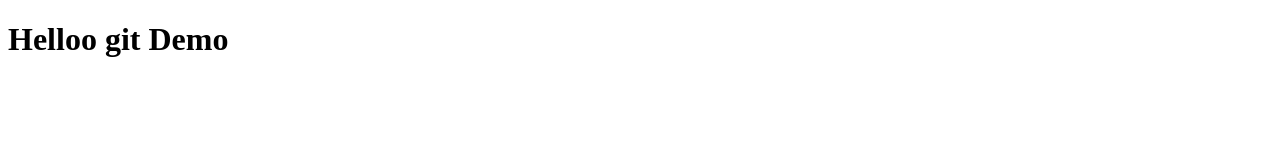
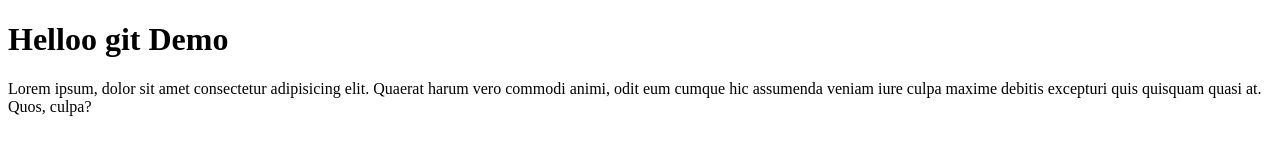
Before and after one commit to vedaanth-arch/LocalRepo, a plain HTML site: page index.html in a window 1280 px wide. Drawn offline with Linux system fonts and the light colour scheme.

Commit message:
Add para

```diff
--- a/index.html
+++ b/index.html
@@ -7,5 +7,6 @@
 </head>
 <body>
     <h1>Helloo git Demo</h1>
+    <p>Lorem ipsum, dolor sit amet consectetur adipisicing elit. Quaerat harum vero commodi animi, odit eum cumque hic assumenda veniam iure culpa maxime debitis excepturi quis quisquam quasi at. Quos, culpa?</p>
 </body>
 </html>
```
